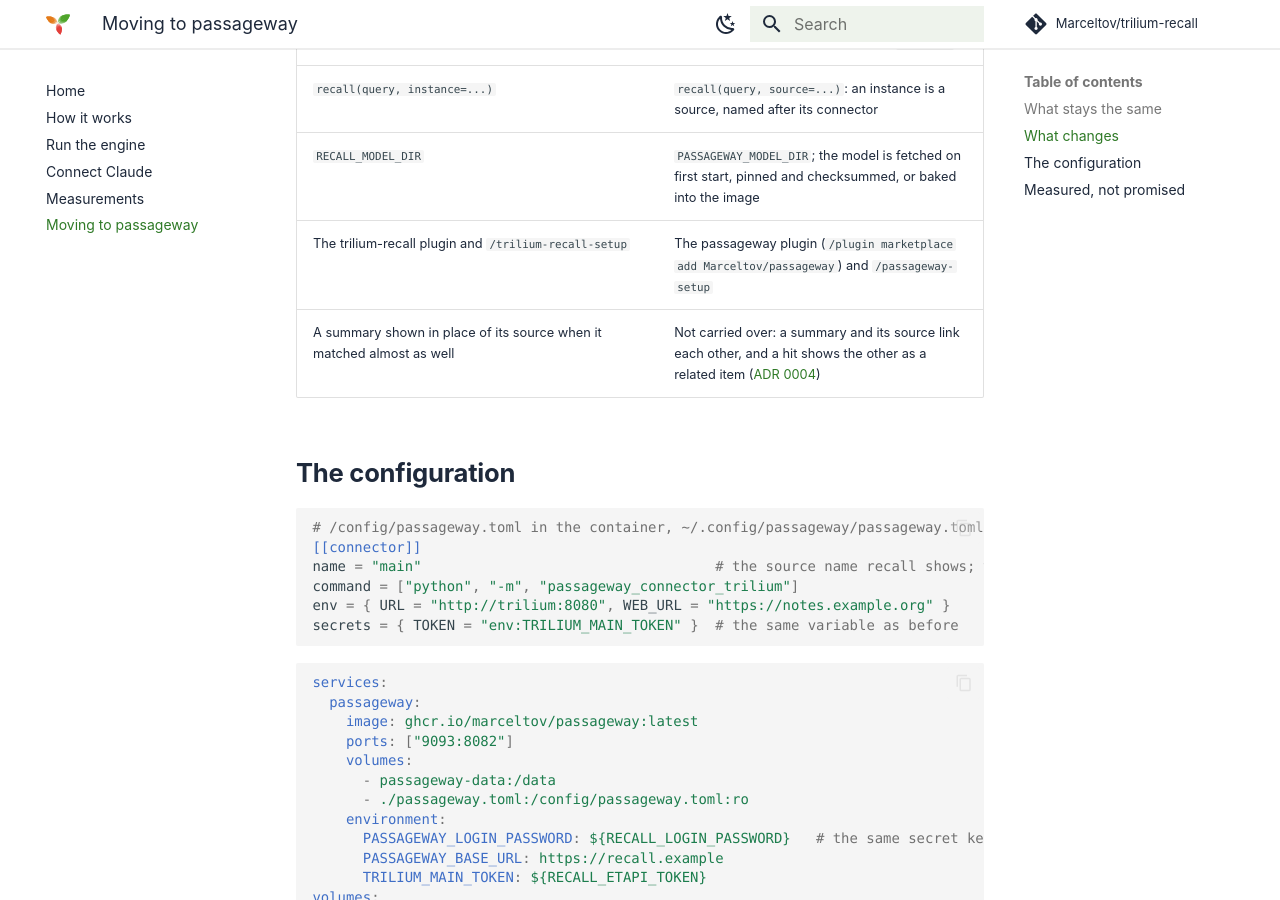
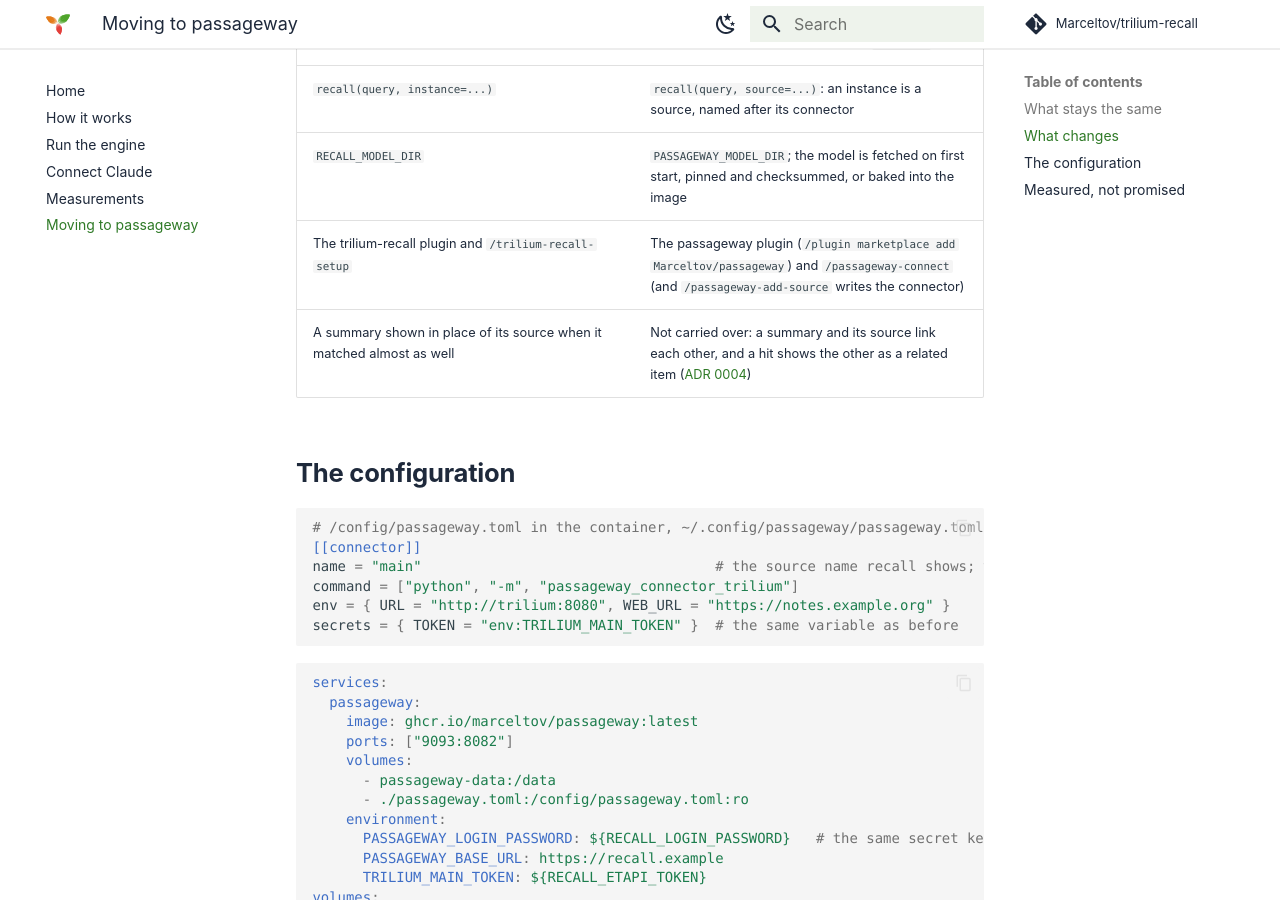
Before and after one commit to Marceltov/trilium-recall, an MkDocs documentation site: the page built from docs/migrate.md, in a window 1280 px wide and 900 px high, scrolled down 1060 px. Built offline with MkDocs 1.6.1 and Material for MkDocs 9.7.7, drawn with Linux system fonts in a browser that asks for light colours; some web fonts are replaced; comment, search, counter and statistics services are not loaded.

Commit message:
TRILIUM-RECALL #10: The passageway skills are named connect and add-source
Co-Authored-By: Claude Fable 5.1 <noreply@anthropic.com>
Claude-Session: https://claude.ai/code/session_01Mmwmvtqw7XkpvEoMPU1CQH

```diff
--- a/docs/migrate.md
+++ b/docs/migrate.md
@@ -19,7 +19,7 @@ trilium-recall stays as it is and keeps working; new work happens in passageway.
 | `RECALL_INSTANCES=main`, `TRILIUM_MAIN_URL`, `TRILIUM_MAIN_TOKEN` | One `[[connector]]` per instance in `passageway.toml` (below); the token stays an environment variable, referenced as `env:NAME` |
 | `recall(query, instance=...)` | `recall(query, source=...)`: an instance is a source, named after its connector |
 | `RECALL_MODEL_DIR` | `PASSAGEWAY_MODEL_DIR`; the model is fetched on first start, pinned and checksummed, or baked into the image |
-| The trilium-recall plugin and `/trilium-recall-setup` | The passageway plugin (`/plugin marketplace add Marceltov/passageway`) and `/passageway-setup` |
+| The trilium-recall plugin and `/trilium-recall-setup` | The passageway plugin (`/plugin marketplace add Marceltov/passageway`) and `/passageway-connect` (and `/passageway-add-source` writes the connector) |
 | A summary shown in place of its source when it matched almost as well | Not carried over: a summary and its source link each other, and a hit shows the other as a related item ([ADR 0004](https://passageway.marceltov.de/adr/0004-no-summary-for-source-substitution/)) |
 
 ## The configuration
```
